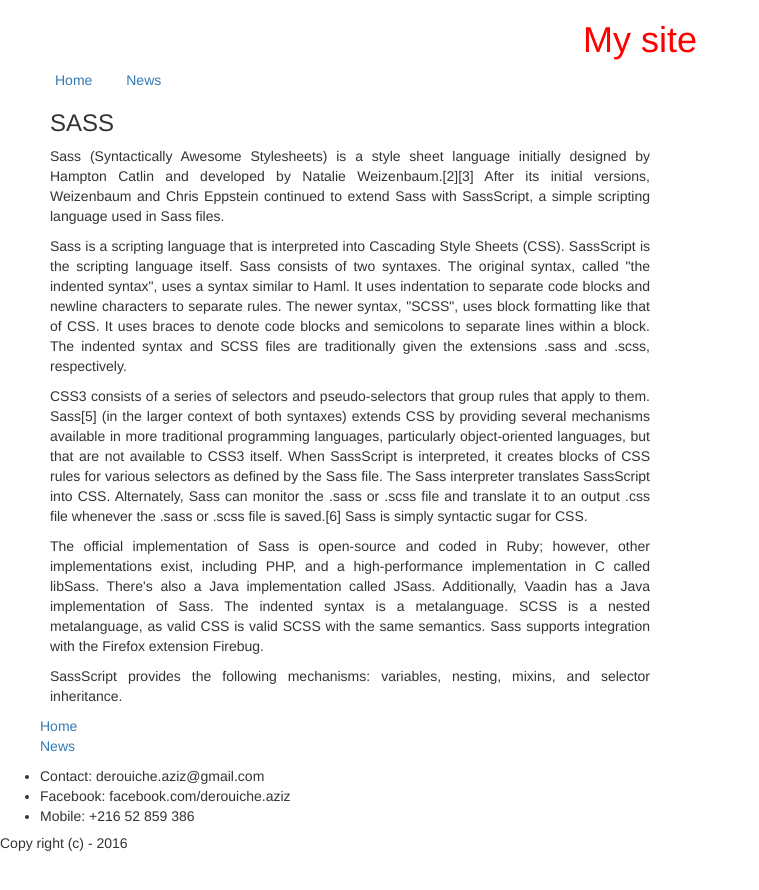
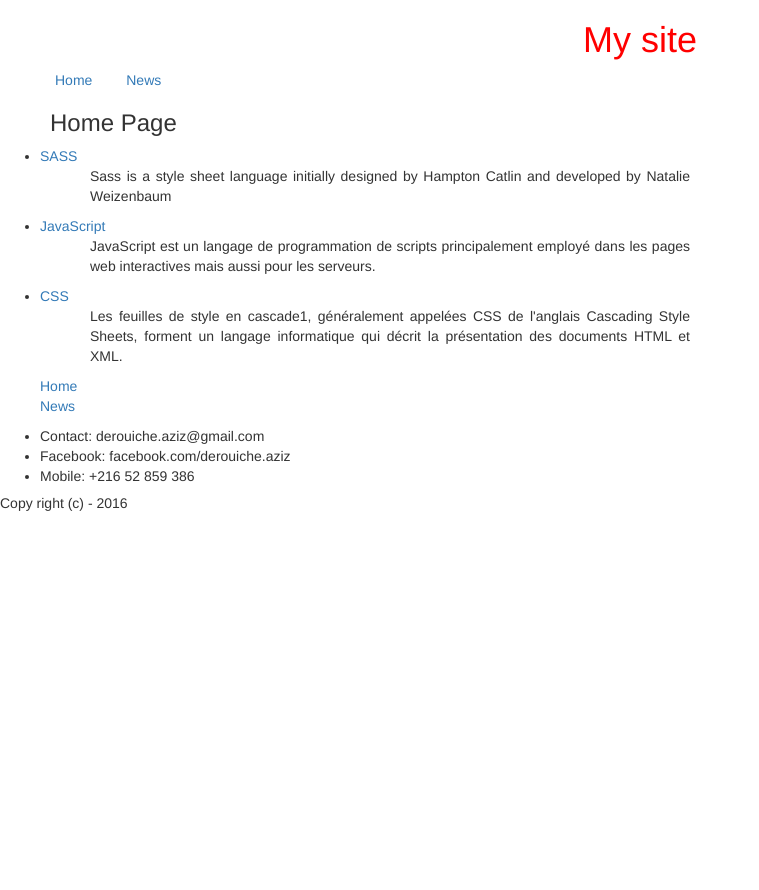
Before and after one commit to DerouicheMedAziz/my-site, a Jekyll site: the page built from index.html, in a window 1280 px wide. Shown: the top 890 px of the page, without its empty margins (0-759 px from the left). Built offline with Jekyll 4.4.1, drawn with Linux system fonts in a browser that asks for light colours; nearby versions of some CDN libraries; Markdown is read by kramdown in place of the engine named in the settings.

Commit message:
Add three posts

```diff
--- a/index.html
+++ b/index.html
@@ -2,13 +2,13 @@
 layout: default
 ---
 
-<h3>SASS</h3>
-<p>Sass (Syntactically Awesome Stylesheets) is a style sheet language initially designed by Hampton Catlin and developed by Natalie Weizenbaum.[2][3] After its initial versions, Weizenbaum and Chris Eppstein continued to extend Sass with SassScript, a simple scripting language used in Sass files.</p>
+<h3>Home Page</h3>
 
-<p>Sass is a scripting language that is interpreted into Cascading Style Sheets (CSS). SassScript is the scripting language itself. Sass consists of two syntaxes. The original syntax, called "the indented syntax", uses a syntax similar to Haml. It uses indentation to separate code blocks and newline characters to separate rules. The newer syntax, "SCSS", uses block formatting like that of CSS. It uses braces to denote code blocks and semicolons to separate lines within a block. The indented syntax and SCSS files are traditionally given the extensions .sass and .scss, respectively.</p>
-
-<p>CSS3 consists of a series of selectors and pseudo-selectors that group rules that apply to them. Sass[5] (in the larger context of both syntaxes) extends CSS by providing several mechanisms available in more traditional programming languages, particularly object-oriented languages, but that are not available to CSS3 itself. When SassScript is interpreted, it creates blocks of CSS rules for various selectors as defined by the Sass file. The Sass interpreter translates SassScript into CSS. Alternately, Sass can monitor the .sass or .scss file and translate it to an output .css file whenever the .sass or .scss file is saved.[6] Sass is simply syntactic sugar for CSS.</p>
-
-<p>The official implementation of Sass is open-source and coded in Ruby; however, other implementations exist, including PHP, and a high-performance implementation in C called libSass. There's also a Java implementation called JSass. Additionally, Vaadin has a Java implementation of Sass. The indented syntax is a metalanguage. SCSS is a nested metalanguage, as valid CSS is valid SCSS with the same semantics. Sass supports integration with the Firefox extension Firebug.
-
-<p>SassScript provides the following mechanisms: variables, nesting, mixins, and selector inheritance.</p>
+<ul>
+    {% for news in site.posts %}
+    <li>
+        <a href="">{{ news.title }}</a>
+        <p>{{ news.meta }}</p>
+    </li>
+    {% endfor %}
+</ul>
--- a/news.html
+++ b/news.html
@@ -1,5 +1,3 @@
 ---
 layout: default
 ---
-
-<h3>News Page</h3>
```
Also changed, not shown: _posts/2016-08-16-css.md (added, +8 -0 lines), _posts/2016-08-16-javascript.md (added, +10 -0 lines), _posts/2016-08-16-sass.md (added, +18 -0 lines), 5 other files.
